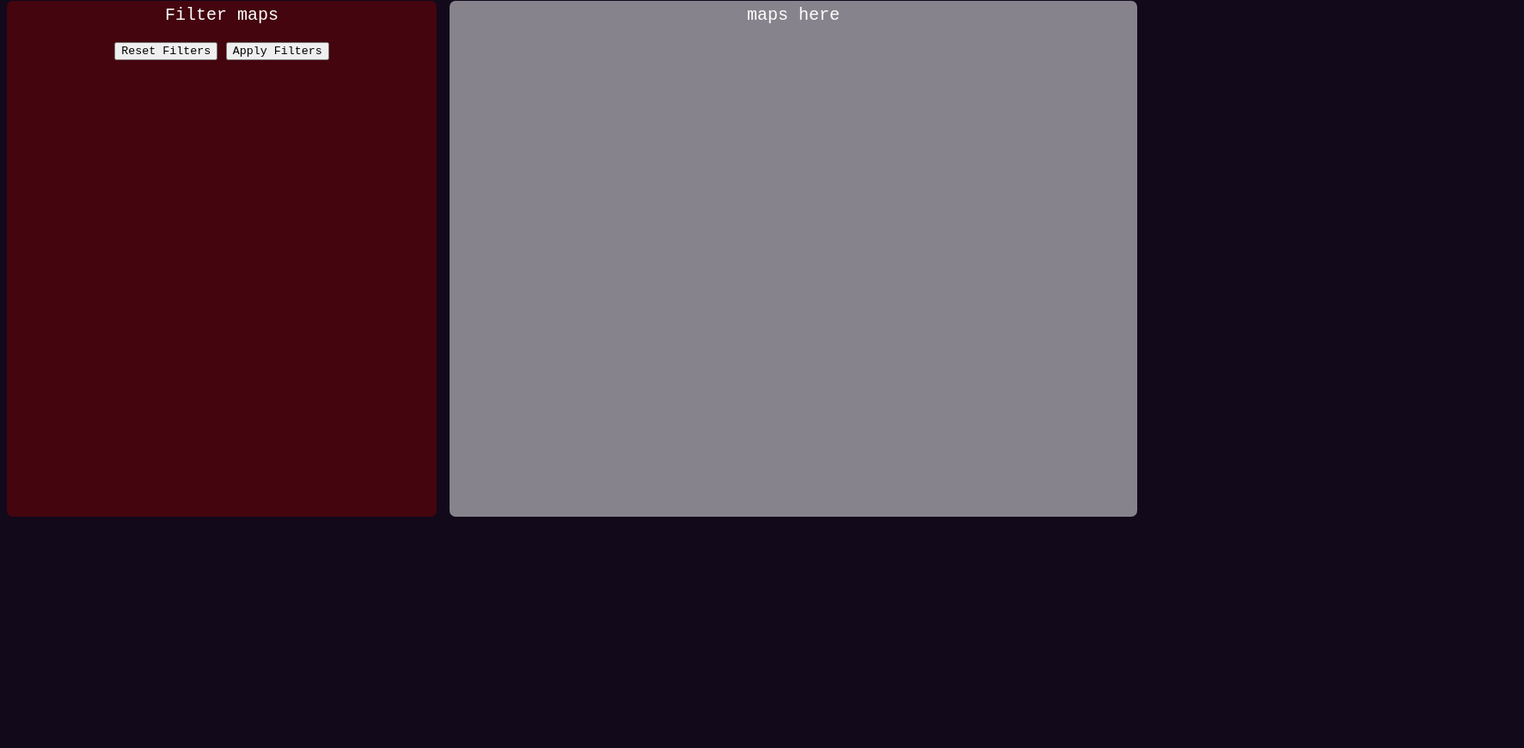
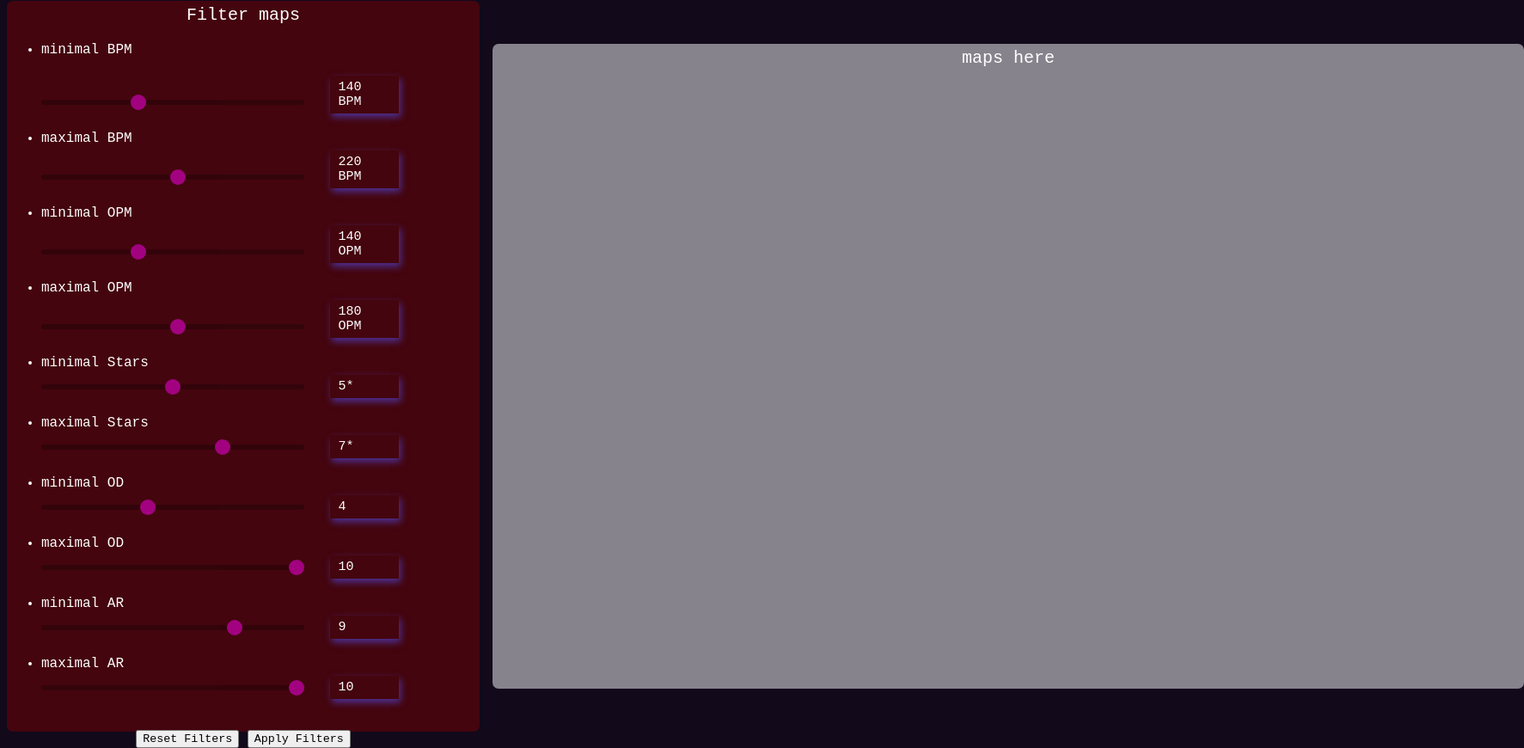
Before and after one commit to FLEHius/Shredsheet, a website: page Index.html in a window 1280 px wide. Shown: the part 219-1089 px from the top of the page at 86% size, 1773 px wide, since content can reach past the window. Before the commit the page ends 828 px from the top, so only its background shows below. Drawn offline with nearby package versions, Linux system fonts and the light colour scheme.

Commit message:
setting sliders v1 (very WIP)

```diff
--- a/Index.html
+++ b/Index.html
@@ -4,6 +4,7 @@
 <head>
     <meta charset="UTF-8">
     <meta name="viewport" content="width=device-width, initial-scale=1.0">
+    <script src="https://ajax.googleapis.com/ajax/libs/jquery/3.6.4/jquery.min.js"></script>
     <meta name="theme-color" content="#000000">
     <link href="src/content.css" rel="stylesheet"/>
     <link href="https://fonts.googleapis.com/css2?family=Poppins:wght@100;200;300;400;500;600;700;800;900&amp;display=swap" rel="stylesheet">
@@ -29,6 +30,60 @@
 
             <div id="settingswindow">
                 <p id="filtertext">Filter maps</p>
+
+                <ul id="filterslider">
+                    <li>
+
+                        <p class="BPMmin" class="filtertext">minimal BPM</p>
+                    <input type="range" min="50" max="300" value="140" class="slider" id="sliderRange0">
+                   <span id="slideroutput" class="slideroutput">140 BPM</span>
+                </li>
+                <li>
+                    <p id="BPMmax" class="filtertext">maximal BPM</p>
+                    <input type="range" min="50" max="300" value="180" class="slider" id="sliderRange1">
+                  <span id="slideroutput1" class="slideroutput">220 BPM</span>
+                </li>
+                <li>
+                    <p id="OPMmin" class="filtertext">minimal OPM</p>
+                    <input type="range" min="50" max="300" value="140" class="slider" id="sliderRange2">
+                   <span id="slideroutput2" class="slideroutput">140 OPM</span>
+                </li>
+                <li>
+                    <p id="OPMmax" class="filtertext">maximal OPM</p>
+                    <input type="range" min="50" max="300" value="180" class="slider" id="sliderRange3">
+                    <span id="slideroutput3" class="slideroutput">180 OPM</span>
+                </li>
+                <li>
+                    <p id="STARmin" class="filtertext">minimal Stars</p>
+                    <input type="range" min="0" max="10" value="5" class="slider" id="sliderRange4">
+                    <span id="slideroutput4" class="slideroutput">5*</span>
+                </li>
+                <li>
+                    <p id="STARmax" class="filtertext">maximal Stars</p>
+                    <input type="range" min="0" max="10" value="7" class="slider" id="sliderRange5">
+                    <p id="slideroutput5" class="slideroutput">7*</p>
+                </li>
+                <li>
+                    <p id="ODmin" class="filtertext">minimal OD</p>
+                    <input type="range" min="0" max="10" value="4" class="slider" id="sliderRange6">
+                    <p id="slideroutput6" class="slideroutput"> 4</p>
+                </li>
+                <li>
+                    <p id="ODmax" class="filtertext">maximal OD</p>
+                    <input type="range" min="0" max="10" value="10" class="slider" id="sliderRange7">
+                    <p id="slideroutput7" class="slideroutput"> 10</p>
+                </li>
+                <li>
+                    <p id="ARmin" class="filtertext">minimal AR</p>
+                    <input type="range" min="6" max="10" value="9" class="slider" id="sliderRange8">
+                    <p id="slideroutput8" class="slideroutput"> 9</p>
+                </li>
+                <li>
+                    <p id="ARmax" class="filtertext">maximal AR</p>
+                    <input type="range" min="0" max="10" value="10" class="slider" id="sliderRange9">
+                    <p id="slideroutput9" class="slideroutput"> 10</p>
+                </li>
+                </ul>
 
                 <div class="filterbuttons">
                 <button type="reset">Reset Filters</button>
@@ -59,5 +114,6 @@
 
     </div>
     <script type="text/javascript" src="src/js/intro.js"></script>
+    <script type="text/javascript" src="src/js/filterslider.js"></script>
 </body>
     </html>
--- /dev/null
+++ b/package.json
@@ -0,0 +1,5 @@
+{
+  "dependencies": {
+    "jquery": "^3.7.0"
+  }
+}
--- a/src/content.css
+++ b/src/content.css
@@ -62,12 +62,12 @@ html
 }
 
 #mapwindow {
-	width: 800px;
-	height: 600px;
+	width: 1200px;
+	height: 750px;
 	background-color: rgba(255, 255, 255, 0.493);
 	display: inline-block;
-	max-height: 600px;
-	max-width: 800px;
+	max-height: 750px;
+	max-width: 1200px;
 	margin-left: 15px;
 	border-radius: 7px;
 
@@ -76,9 +76,9 @@ html
 #settingswindow {
 	display: inline-block;
 	background-color: rgba(119, 1, 1, 0.493);
-	width: 500px;
-	height: 600px;
-	max-height: 600px;
+	width: 550px;
+	height: 850px;
+	max-height: 850px;
 	max-width: 800px;
 	border-radius: 7px;
 }
@@ -93,3 +93,62 @@ html
 .filterbuttons {
 	text-align: center;
 }
+
+input.slider { /* slider container (more or less) */
+	width: 60%;
+}
+
+.slider {
+	-webkit-appearance: none;
+	appearance: none;
+	width: 100%;
+	height: 6px;
+	background: rgba(0, 0, 0, 0.479);
+	outline: none;
+	opacity: 0.5;
+	border-radius: 20px;
+	display: inline-block;
+	margin: 0;
+}
+
+.slider:hover {
+	opacity: 1;
+}
+
+.slider::-webkit-slider-thumb {
+	-webkit-appearance: none;
+	appearance: none;
+	width: 18px;
+	height: 18px;
+	border-radius: 50%;
+	background: rgb(255, 0, 242);
+  }
+
+  .slider::-moz-range-thumb {
+	width: 25px;
+	height: 25px;
+	border-radius: 50%;
+	background: #04AA6D;
+  }
+
+.slideroutput
+{
+		width: 60px;
+		padding: 5px 10px;
+		margin: 5px 0 20px 20px;
+		position: relative;
+		display: inline-block;
+		color: white;
+		background: var(--slider);
+	   box-shadow: 2px 4px 8px 0 hsla(242, 87%, 63%, 0.6);
+		font-size: 15px;
+}
+
+#current {
+	display: inline-block;
+	margin-top: 7px;
+}
+
+.filtertext {
+	margin: 0;
+}
--- /dev/null
+++ b/src/js/filterslider.js
@@ -0,0 +1,16 @@
+const getVals = () =>
+([sliderRange1, sliderRange2, sliderRange3]).map(item => item.value);
+
+
+const updateValue = (values) => {
+    const [v1, v2, v3] = values;
+    return [slideroutput1.textContent,
+        slideroutput2.textContent, slideroutput3.textContent] = [v1, v2, v3];
+  }
+
+  container.addEventListener("input", (e) => {
+    if (e.target && e.target.nodeName == "INPUT") {
+      const values = getVals();
+      updateValue(values);
+    }
+  });
```
Also changed, not shown: 1 other file.
